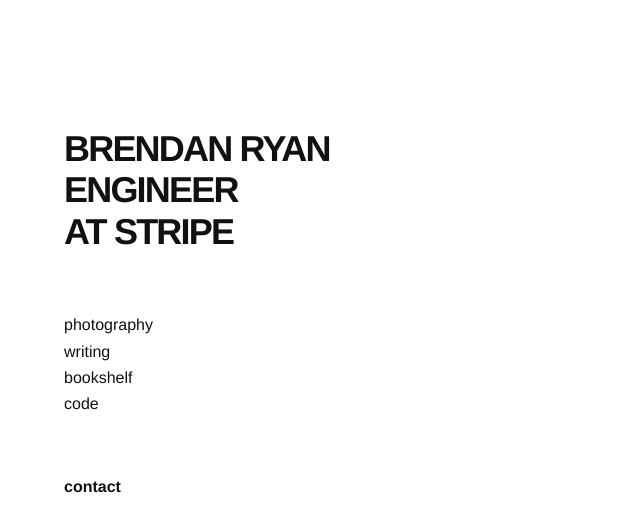
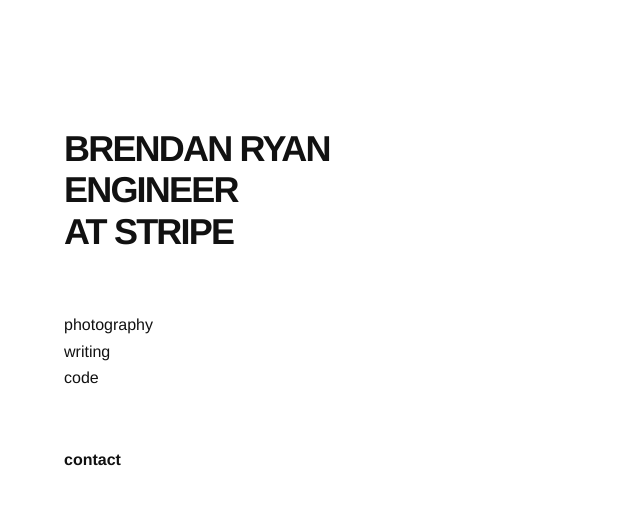
Before and after one commit to brendanjryan/Website, a Jekyll site: the page built from index.html, in a window 1280 px wide. Shown: the top 532 px of the page, without its empty margins (0-640 px from the left). Built offline with Jekyll 4.4.1, drawn with Linux system fonts in a browser that asks for light colours; nearby versions of some CDN libraries.

Commit message:
Update index.html

```diff
--- a/index.html
+++ b/index.html
@@ -23,9 +23,6 @@ title: Brendan Ryan
       <a class="link fw4 near-black dim" href="/writing">writing</a>
     </li>
     <li class="mv2">
-      <a class="link fw4 near-black dim" href="/bookshelf">bookshelf</a>
-    </li>
-    <li class="mv2">
       <a class="link fw4 near-black dim" href="https://github.com/brendanjryan">code</a>
     </li>
   </ul>
```
